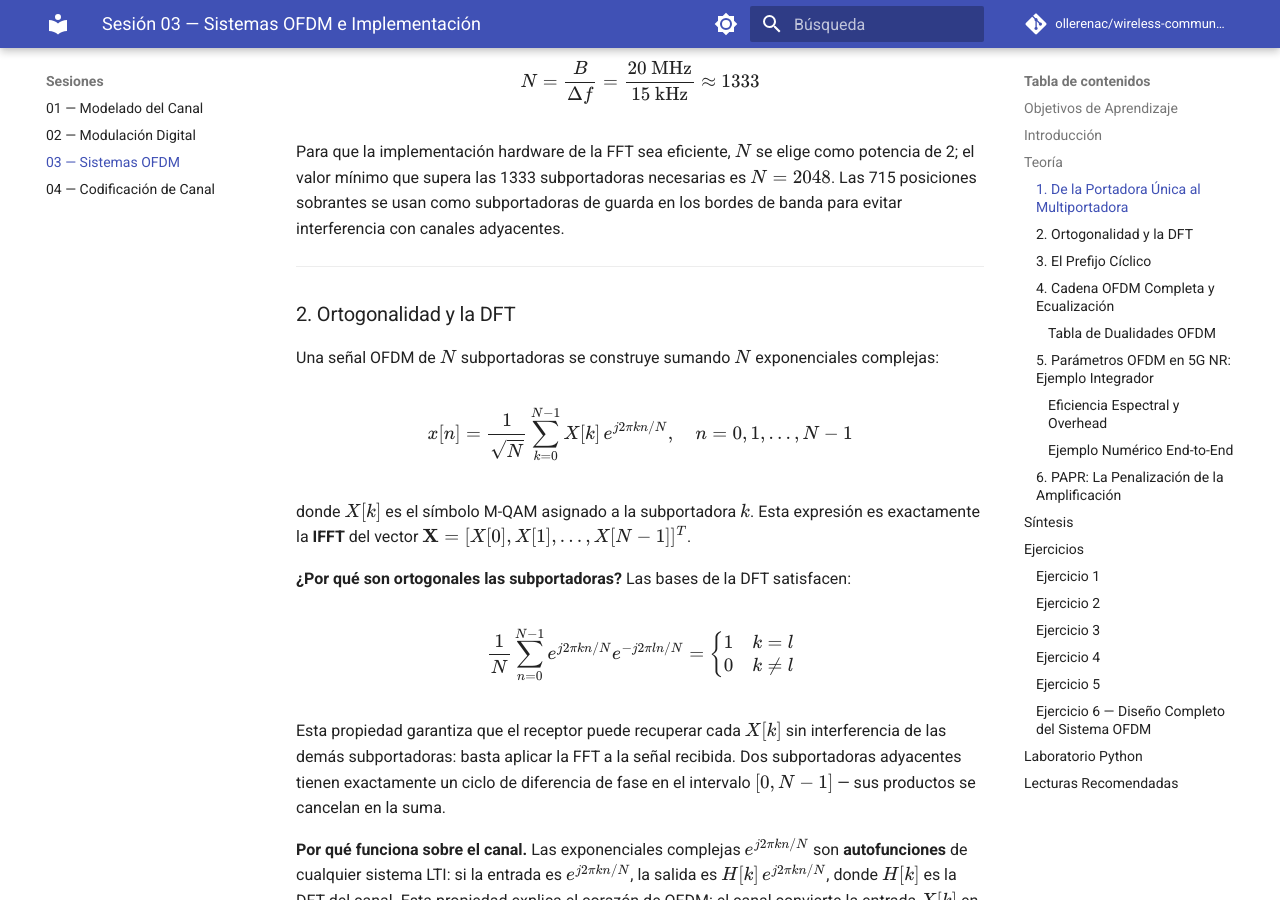
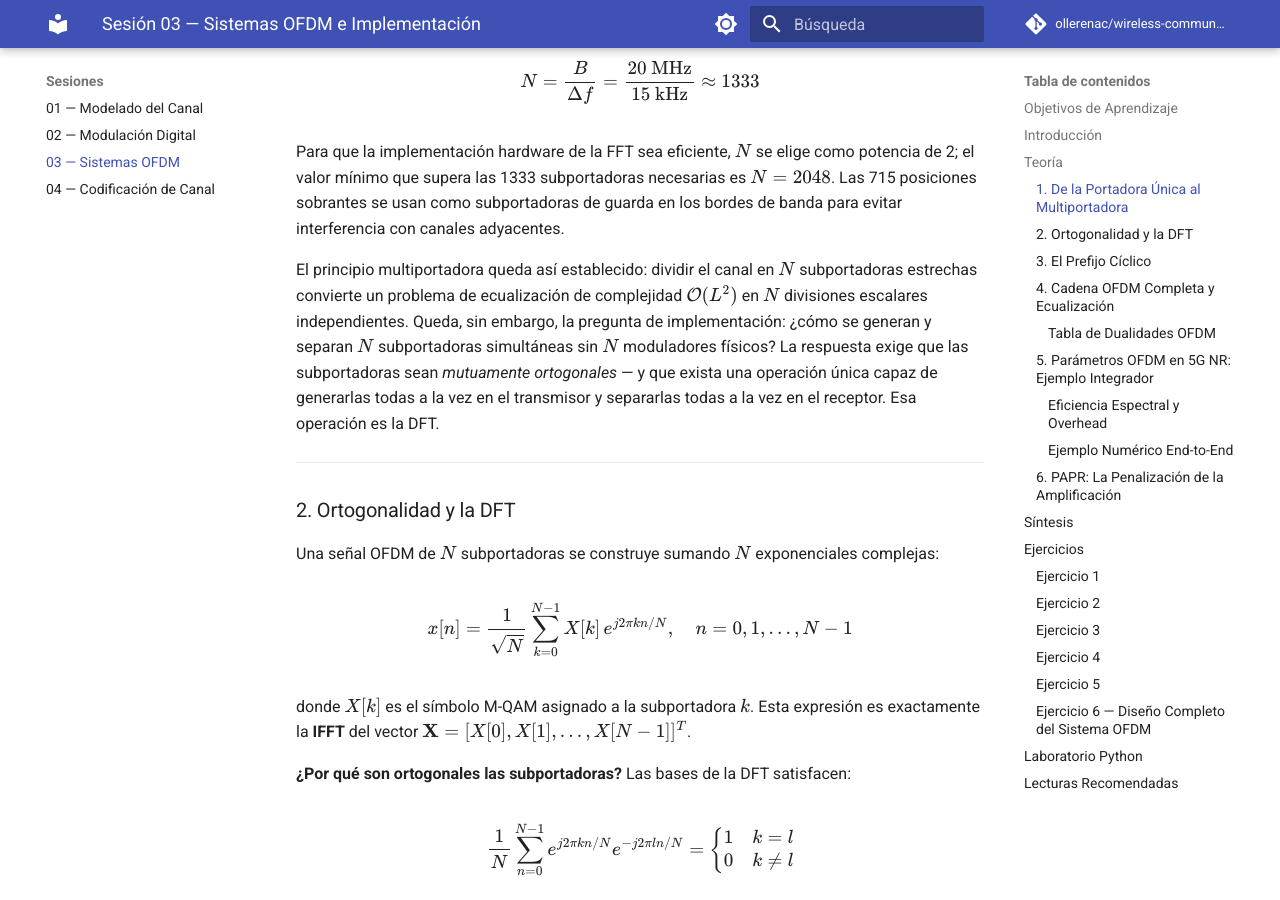
Before and after one commit to ollerenac/wireless-communication-systems, an MkDocs documentation site: the page built from docs/sessions/03-ofdm-systems/index.md, in a window 1280 px wide and 900 px high, scrolled down 3658 px. Built offline with MkDocs 1.6.1 and Material for MkDocs 9.7.7, drawn with Linux system fonts in a browser that asks for light colours; comment, search, counter and statistics services are not loaded.

Commit message:
sess03: add closing paragraph to §1 bridging to §2 orthogonality and DFT
Co-Authored-By: Claude Sonnet 4.6 <noreply@anthropic.com>

```diff
--- a/docs/sessions/03-ofdm-systems/index.md
+++ b/docs/sessions/03-ofdm-systems/index.md
@@ -89,6 +89,8 @@ Con $v = 120\ \text{km/h}$, $f_c = 2\ \text{GHz}$, $f_{D,\text{max}} \approx 222
 $$N = \frac{B}{\Delta f} = \frac{20\ \text{MHz}}{15\ \text{kHz}} \approx 1333$$
 
 Para que la implementación hardware de la FFT sea eficiente, $N$ se elige como potencia de 2; el valor mínimo que supera las 1333 subportadoras necesarias es $N = 2048$. Las 715 posiciones sobrantes se usan como subportadoras de guarda en los bordes de banda para evitar interferencia con canales adyacentes.
+
+El principio multiportadora queda así establecido: dividir el canal en $N$ subportadoras estrechas convierte un problema de ecualización de complejidad $\mathcal{O}(L^2)$ en $N$ divisiones escalares independientes. Queda, sin embargo, la pregunta de implementación: ¿cómo se generan y separan $N$ subportadoras simultáneas sin $N$ moduladores físicos? La respuesta exige que las subportadoras sean *mutuamente ortogonales* — y que exista una operación única capaz de generarlas todas a la vez en el transmisor y separarlas todas a la vez en el receptor. Esa operación es la DFT.
 
 ---
 
```
